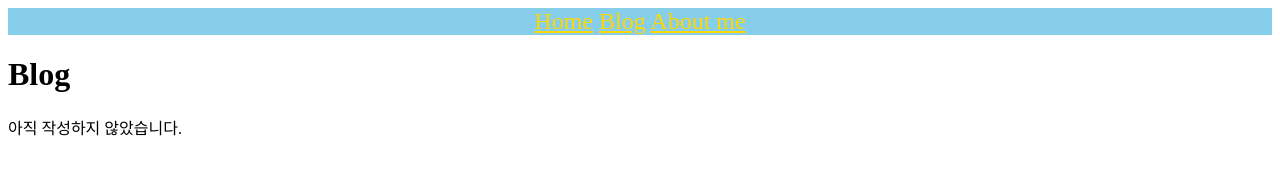
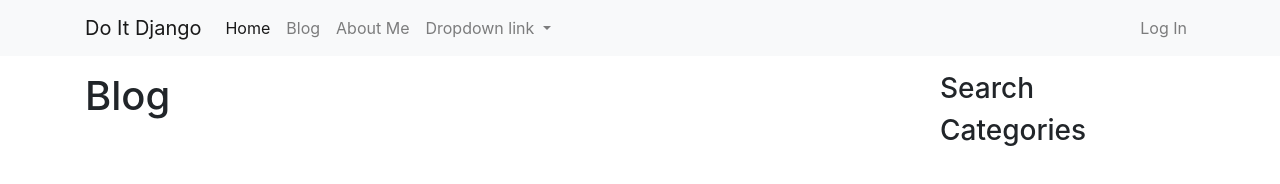
Before and after one commit to KimSeyoung9/esg-a-html, a plain HTML site: page blog.html in a window 1280 px wide. Drawn offline with nearby package versions, Linux system fonts and the light colour scheme.

Commit message:
~84페이지까지

```diff
--- a/blog.html
+++ b/blog.html
@@ -4,17 +4,60 @@
         <meta charset="UTF-8">
         <meta http-equiv="X-UA-Compatible" content="IE=edge">
         <meta name="viewport" content="width=device-width, initial-scale=1.0">
-        <title>About me</title>
-        <link rel="stylesheet" href="./style.css" type="text/css">
+        <title>Blog</title>
+        <link rel="stylesheet" href="https://cdnjs.cloudflare.com/ajax/libs/bootstrap/4.6.2/css/bootstrap.min.css" type="text/css">
     </head>
     <body>
-        <nav>
-            <a href="./index.html">Home</a>
-            <a href="./blog.html">Blog</a>
-            <a href="./about_me.html">About me</a>
-        </nav>
+        <nav class="navbar navbar-expand-lg navbar-light bg-light">
+            <div class="container">
+                <a class="navbar-brand" href="./index.html0">Do It Django</a>
+                <button class="navbar-toggler" type="button" data-toggle="collapse" data-target="#navbarNavDropdown" aria-controls="navbarNavDropdown" aria-expanded="false" aria-label="Toggle navigation">
+                <span class="navbar-toggler-icon"></span>
+                </button>
+                <div class="collapse navbar-collapse" id="navbarNavDropdown">
+                <ul class="navbar-nav mr-auto">
+                    <li class="nav-item active">
+                    <a class="nav-link" href="./index.html">Home <span class="sr-only">(current)</span></a>
+                    </li>
+                    <li class="nav-item">
+                    <a class="nav-link" href="./blog.html">Blog</a>
+                    </li>
+                    <li class="nav-item">
+                    <a class="nav-link" href="./about_me.html">About Me</a>
+                    </li>
+                    <li class="nav-item dropdown">
+                    <a class="nav-link dropdown-toggle" href="#" role="button" data-toggle="dropdown" aria-expanded="false">
+                        Dropdown link
+                    </a>
+                    <div class="dropdown-menu">
+                        <a class="dropdown-item" href="#">Action</a>
+                        <a class="dropdown-item" href="#">Another action</a>
+                        <a class="dropdown-item" href="#">Something else here</a>
+                    </div>
+                    </li>
+                </ul>
+                <ul class="navbar-nav">
+                    <li class="nav-item">
+                        <a class="nav-link" href="#">Log In</a>
+                    </li>
+                </ul>
+                </div>
+            </div>
+          </nav>
 
-        <h1>Blog</h1>
-        <p>아직 작성하지 않았습니다.</p>
+        <div class="container my-3">
+            <div class="row">
+                <div class="col-md-4 col-lg-9">
+                    <h1>Blog</h1>
+                </div>
+                <div class="col-md-4 col-lg-3">
+                    <h3>Search</h3>
+                    <h3>Categories</h3>
+                </div>
+            </div>
+        </div>
+        <script src="https://cdn.jsdelivr.net/npm/jquery@3.5.1/dist/jquery.slim.min.js" integrity="sha384-DfXdz2htPH0lsSSs5nCTpuj/zy4C+OGpamoFVy38MVBnE+IbbVYUew+OrCXaRkfj" crossorigin="anonymous"></script>
+        <script src="https://cdn.jsdelivr.net/npm/popper.js@1.16.1/dist/umd/popper.min.js" integrity="sha384-9/reFTGAW83EW2RDu2S0VKaIzap3H66lZH81PoYlFhbGU+6BZp6G7niu735Sk7lN" crossorigin="anonymous"></script>
+        <script src="https://cdn.jsdelivr.net/npm/bootstrap@4.6.2/dist/js/bootstrap.min.js" integrity="sha384-+sLIOodYLS7CIrQpBjl+C7nPvqq+FbNUBDunl/OZv93DB7Ln/533i8e/mZXLi/P+" crossorigin="anonymous"></script>
     </body>
 </html>
```
Also changed, not shown: about_me.html (+3 -0 lines).
